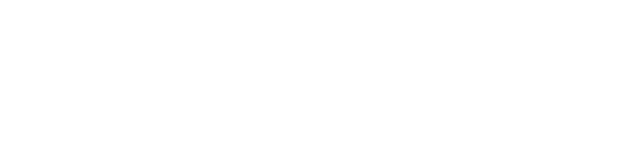
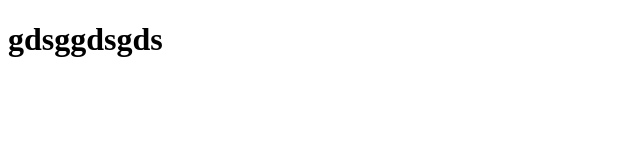
Before and after one commit to yuriyDeneha/coursera-test, a plain HTML site: page site/index.html in a window 1280 px wide. Shown: the whole page, without its empty margins (0-640 px from the left). Drawn offline with Linux system fonts and the light colour scheme.

Commit message:
Small addition to our page content

```diff
--- a/site/index.html
+++ b/site/index.html
@@ -5,6 +5,8 @@
  </head>
  <body>
  <h1>
+ gdsggdsgds
  </h1>
+
  </body>
  </html>
```
